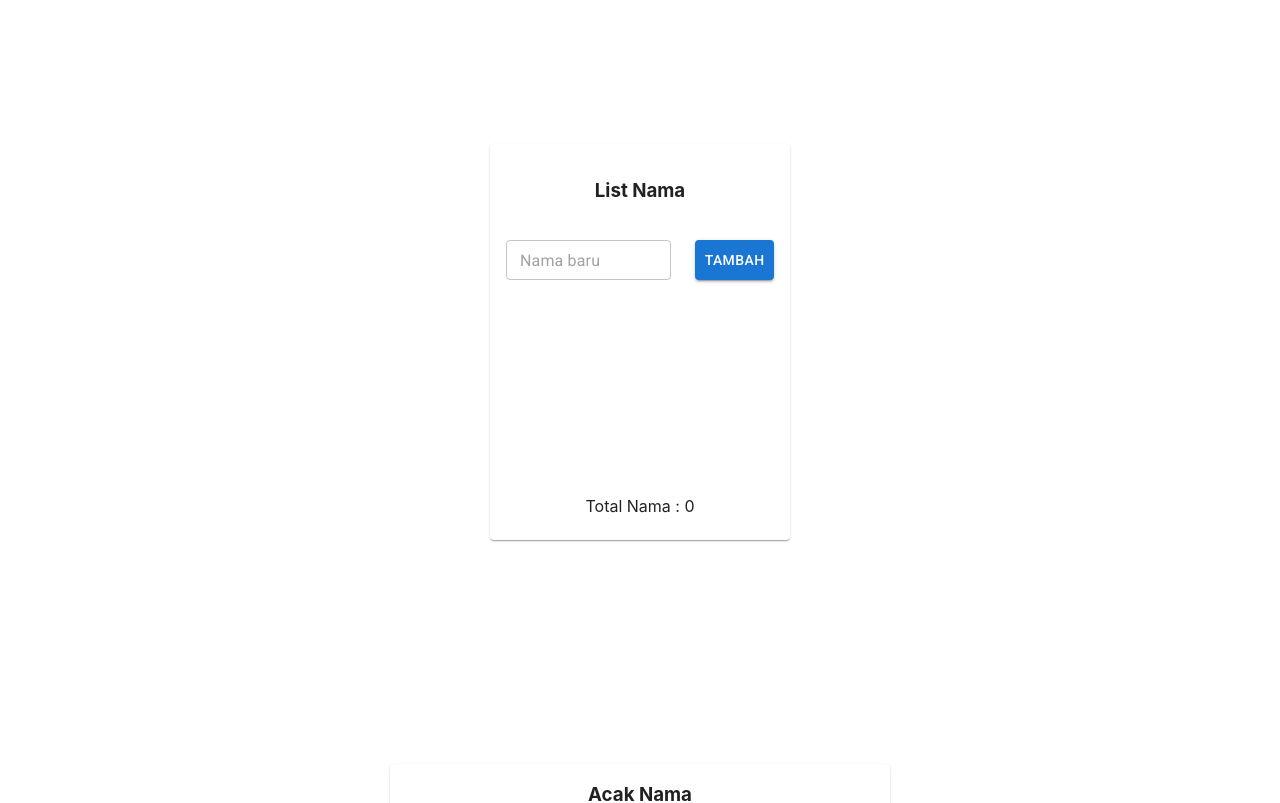
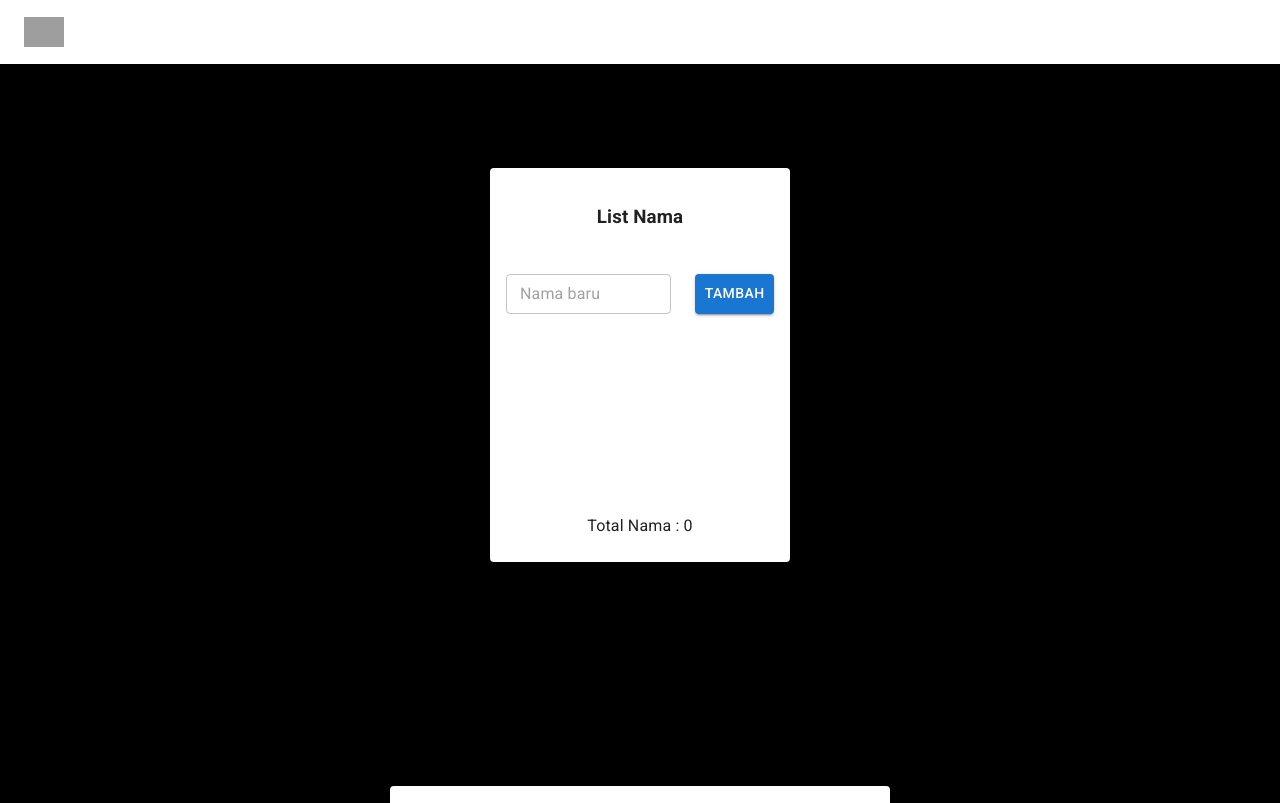
Before and after one commit to ChaaDave/listname, a React (Create React App) app: page / in a window 1280 px wide. Shown: the top 803 px of the page. Built offline with nearby package versions, Linux system fonts and the light colour scheme; grey boxes are pictures that could not be loaded.

Commit message:
Update App.js

```diff
--- a/src/App.js
+++ b/src/App.js
@@ -1,8 +1,16 @@
-//import { Button } from "@mui/material";
-import ListNamePage from "./pages/list-name";
-function App (){
+import './App.css';
+import List from './pages/list-name';
+import React from 'react';
+import PersistentDrawerRight from './pages/navbar';
+
+function App() {
   return (
-    <ListNamePage />
+    <div style={{
+      backgroundColor: "#000000"
+    }}>
+      <PersistentDrawerRight />,
+      <List />,
+    </div>
   );
 }
 
```
